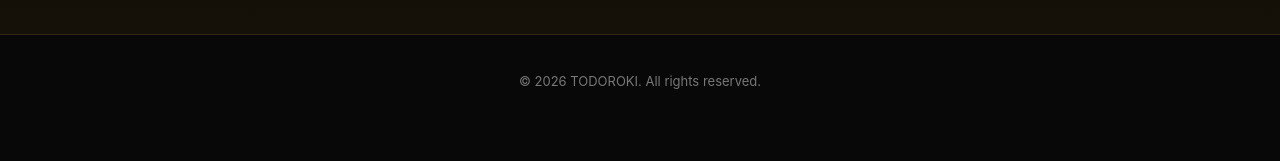
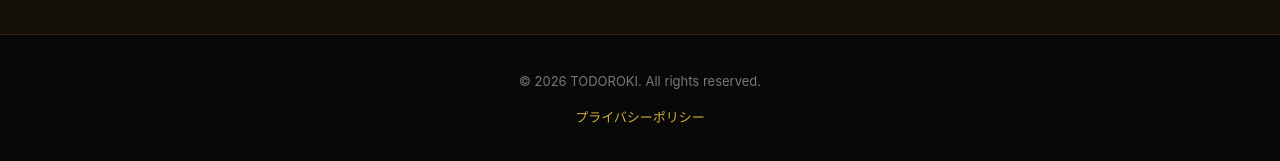
Before and after one commit to 2szzrkyhkt-commits/TODOROKI, a plain HTML site: page index.html in a window 1280 px wide. Shown: the part 3020-3181 px from the top of the page. Before the commit the page ends 3149 px from the top, so only its background shows below. Drawn offline with Linux system fonts and the light colour scheme.

Commit message:
index.html を更新

```diff
--- a/index.html
+++ b/index.html
@@ -716,11 +716,17 @@ footer {
 
 <footer>
 
-  <div class="wrap">
 
-    © 2026 TODOROKI. All rights reserved.
+<div class="wrap">
+  © 2026 TODOROKI. All rights reserved.
 
+  <div style="margin-top:12px;">
+    <a href="/privacy.html" style="color:#d4af37; text-decoration:none;">
+      プライバシーポリシー
+    </a>
   </div>
+</div>
+
 
 </footer>
 
```
